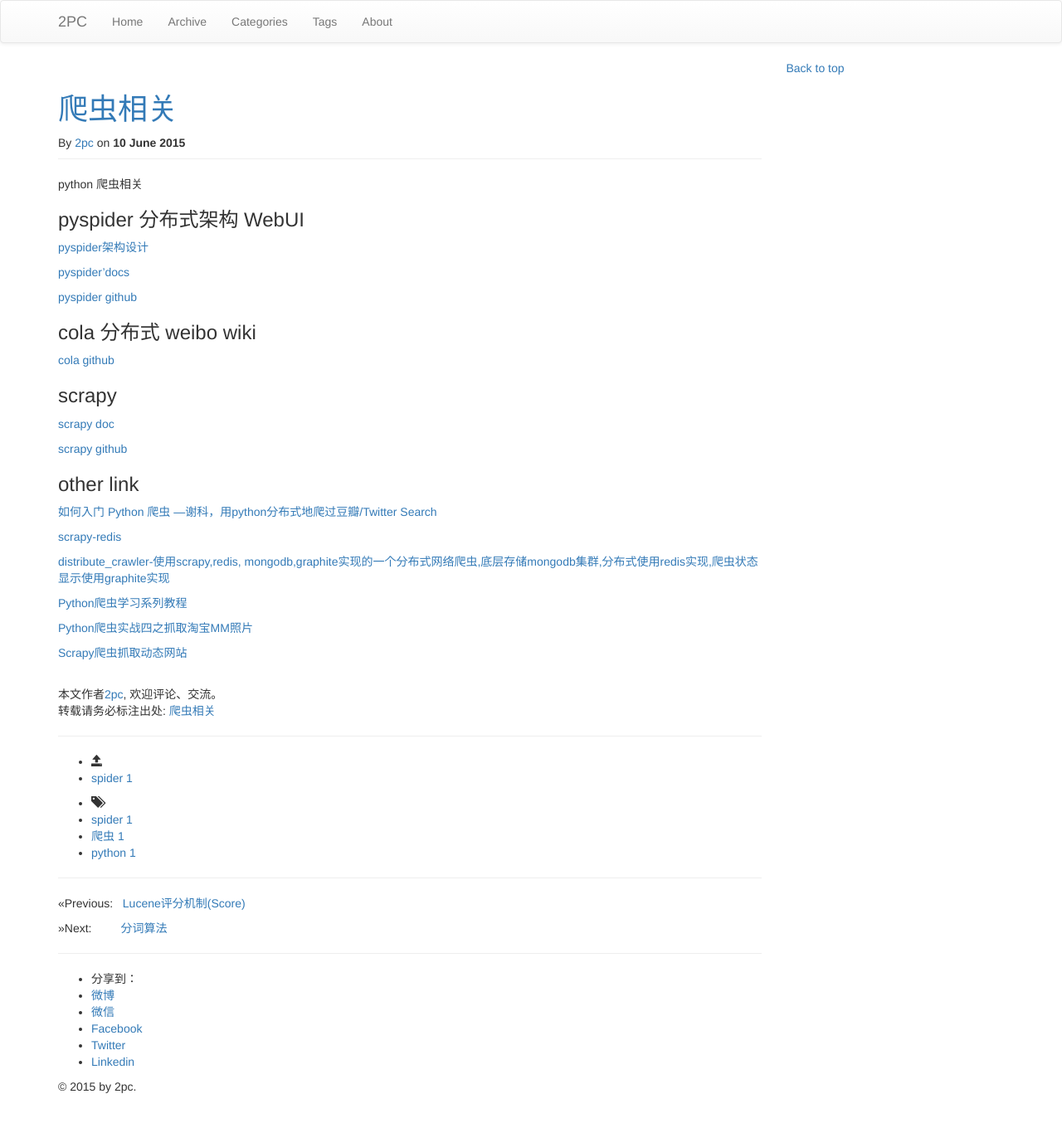
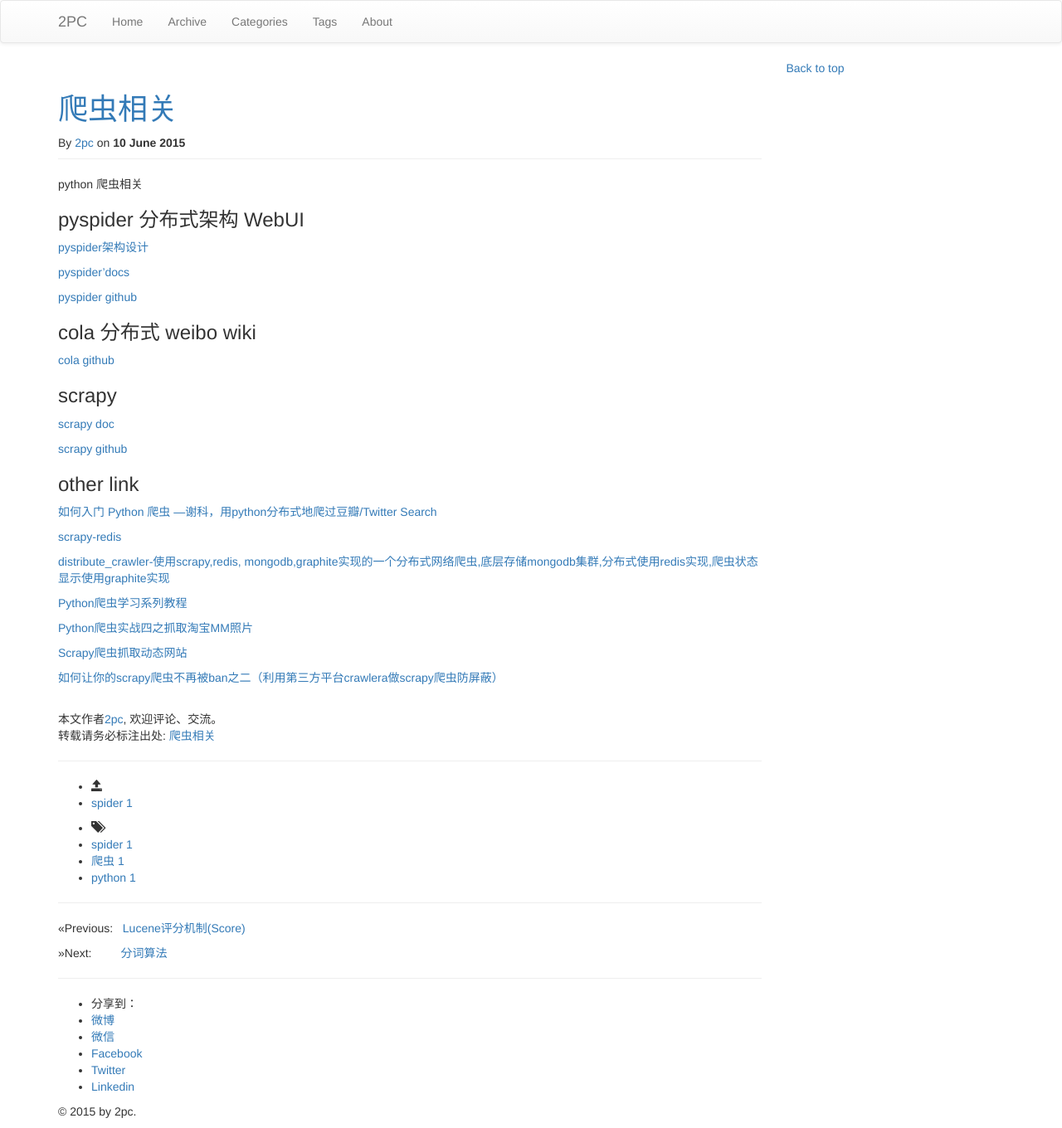
Before and after one commit to luyee/2pc.github.io, a Jekyll site: the page built from _posts/Search/2015-06-10-Python-Spider.md, in a window 1280 px wide. Shown: the whole page at 83% size. Built offline with Jekyll 4.4.1, drawn with Linux system fonts in a browser that asks for light colours; nearby versions of some CDN libraries; library files that are not in the unit come from our copies; comment, search, counter and statistics services are not loaded; before the commit the page ends 1330 px from its top, so only the background shows below that.

Commit message:
Update 2015-06-10-Python-Spider.md

```diff
--- a/_posts/Search/2015-06-10-Python-Spider.md
+++ b/_posts/Search/2015-06-10-Python-Spider.md
@@ -38,3 +38,5 @@ python 爬虫相关
 [Python爬虫实战四之抓取淘宝MM照片](http://cuiqingcai.com/1001.html)
 
 [Scrapy爬虫抓取动态网站](http://chenqx.github.io/2014/12/23/Spider-Advanced-for-Dynamic-Website-Crawling/)
+
+[如何让你的scrapy爬虫不再被ban之二（利用第三方平台crawlera做scrapy爬虫防屏蔽）](http://www.cnblogs.com/rwxwsblog/p/4582127.html?utm_source=tuicool&utm_medium=referral)
```
